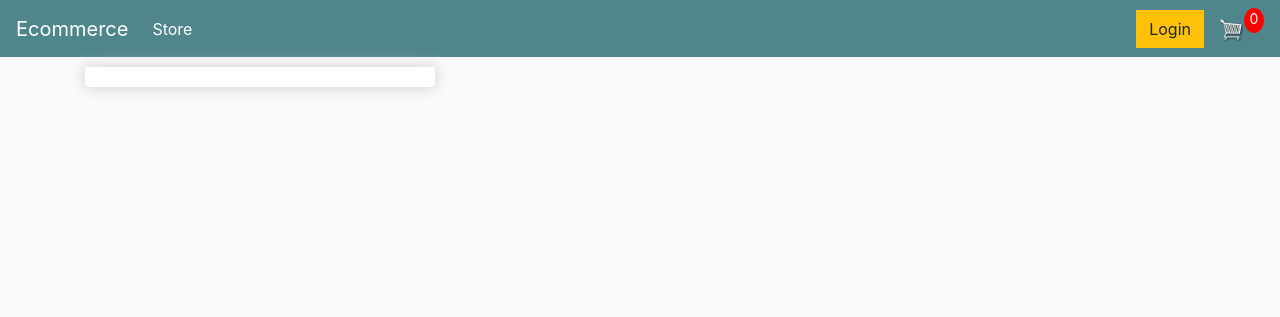
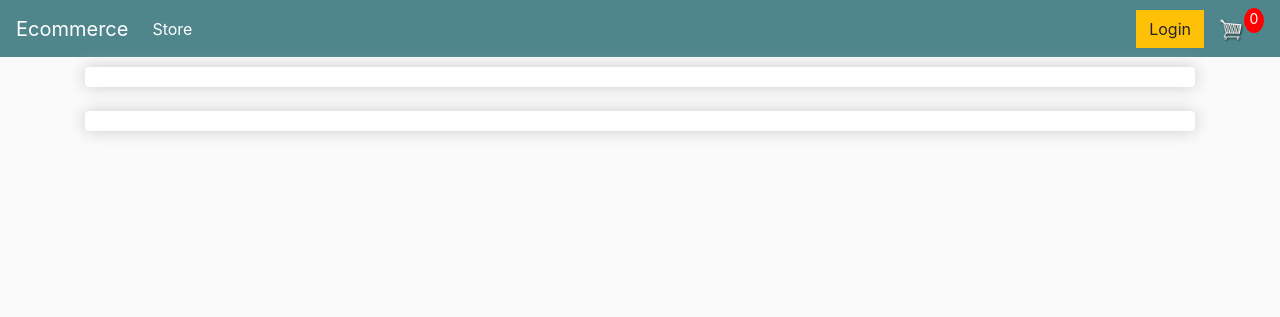
Before and after one commit to rojandhimal/Ecommerce, a Django app: page /cart in a window 1280 px wide. Shown: the top 317 px of the page. Run offline with Django 3.2, Linux system fonts and the light colour scheme; some libraries are stand-ins or nearby versions.

Commit message:
adding cart box element

```diff
--- a/store/templates/store/cart.html
+++ b/store/templates/store/cart.html
@@ -3,19 +3,17 @@
 {% block content %}
 
 <div class="row">
-    <div class="col-lg-4">
-        <div class="box-element product">
+    <div class="col-lg-12">
+        <div class="box-element">
+
+        </div>
+        <br>
+        <div class="box-element">
 
         </div>
 
     </div>
 
-    <div class="col-lg-4">
-
-    </div>
-
-    <div class="col-lg-4">
-
     </div>
 </div>
 
```
